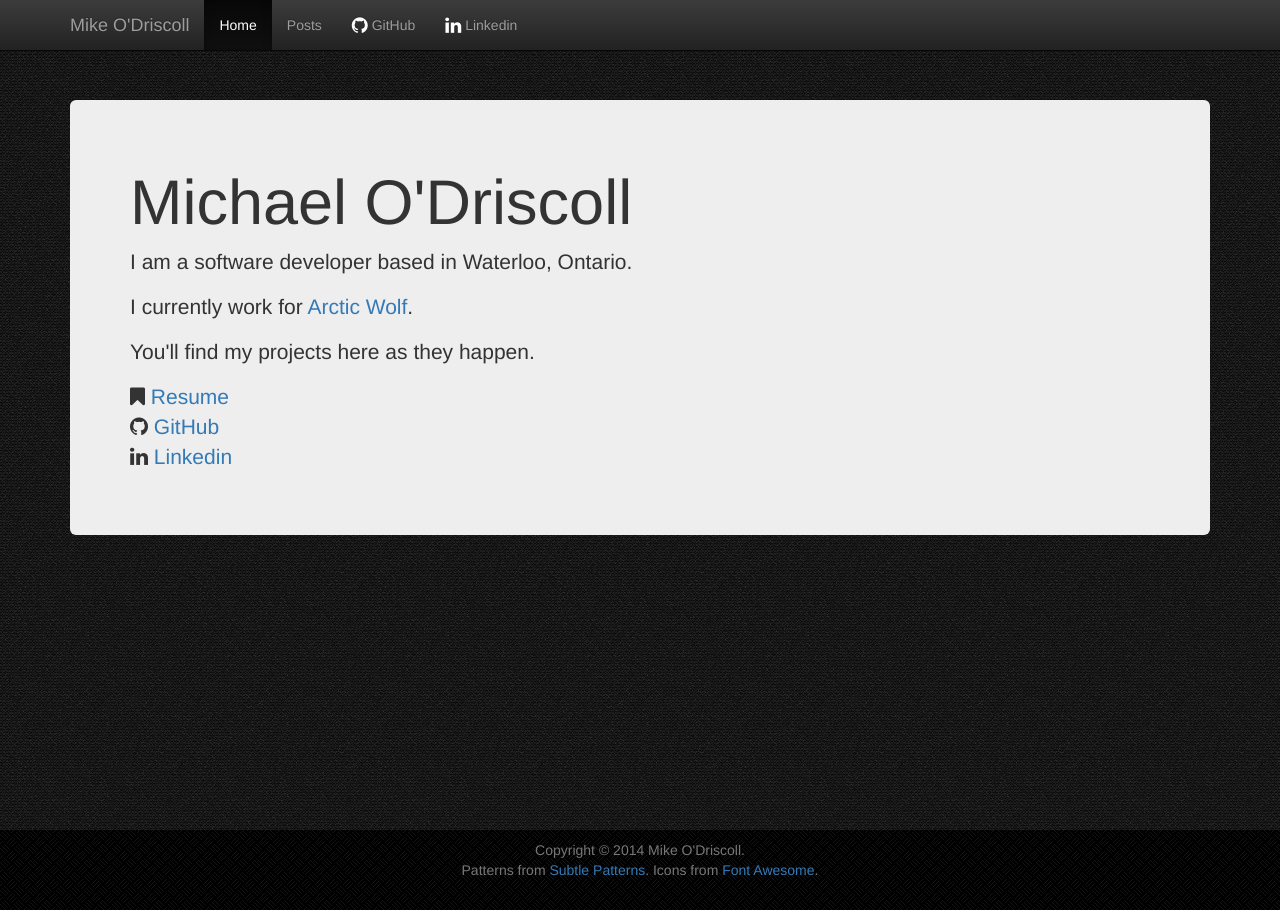
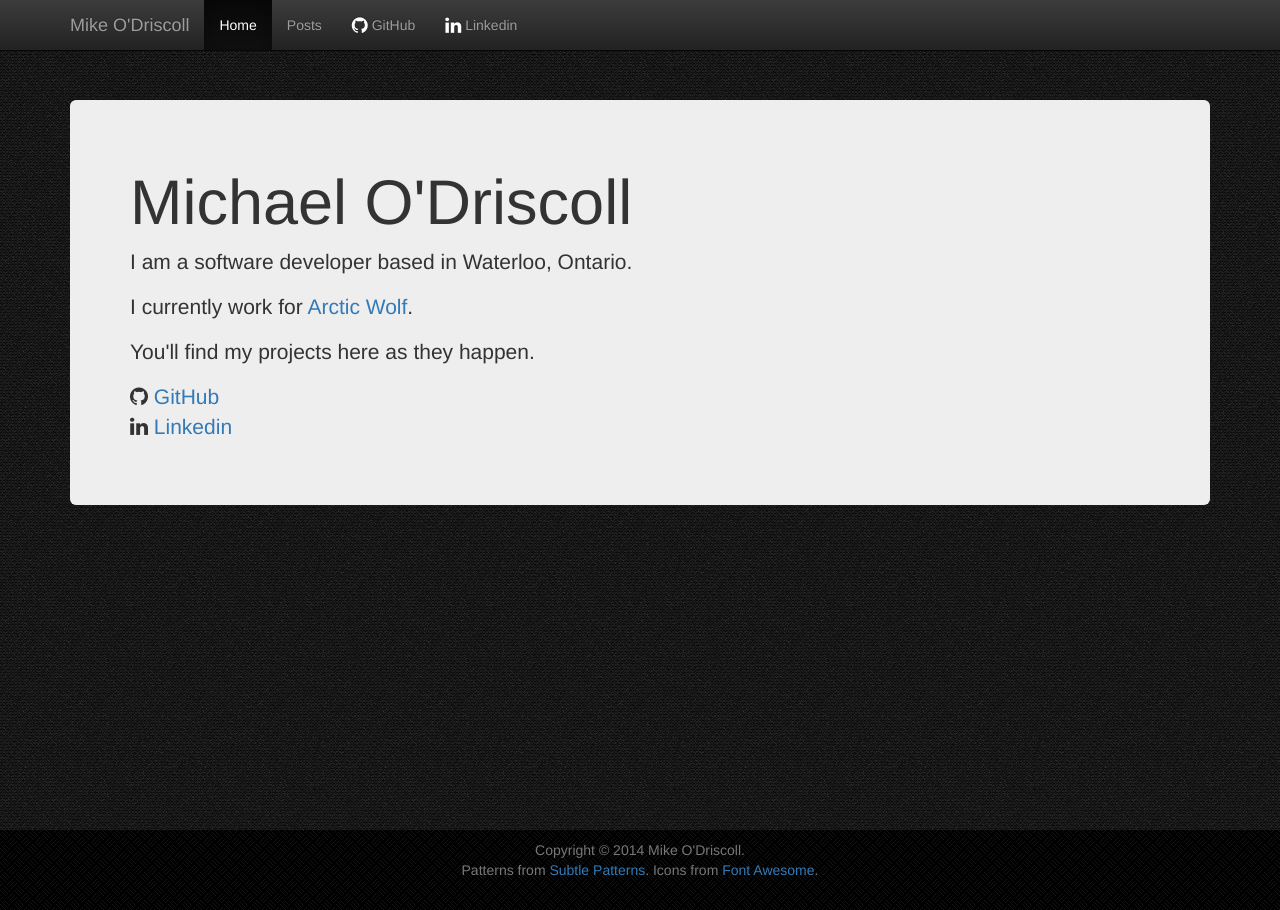
Before and after one commit to mikeodr/mikeodr.github.io, a Jekyll site: the page built from index.html, in a window 1280 px wide. Built offline with Jekyll 4.4.1, drawn with Linux system fonts in a browser that asks for light colours; nearby versions of some CDN libraries.

Commit message:
Remove old CV

```diff
--- a/Gemfile
+++ b/Gemfile
@@ -24,3 +24,6 @@ end
 
 # Windows does not include zoneinfo files, so bundle the tzinfo-data gem
 gem "tzinfo-data", platforms: [:mingw, :mswin, :x64_mingw, :jruby]
+
+
+gem "webrick", "~> 1.8"
--- a/index.html
+++ b/index.html
@@ -10,7 +10,6 @@ title: Mike O'Driscoll
         <p>You'll find my projects here as they happen.</p>
 
         <p>
-            <i class="fa fa-bookmark"></i> <a href="{{ site.baseurl }}/pdfs/mikeodriscoll_cv.pdf">Resume</a><br/>
             <i class="fa fa-github"></i> <a href="http://github.com/mikeodr/">GitHub</a><br/>
             <i class="fa fa-linkedin"></i> <a href="http://linkedin.com/in/mikeodr">Linkedin</a>
         </p>
```
Also changed, not shown: Gemfile.lock, 1 other file.
